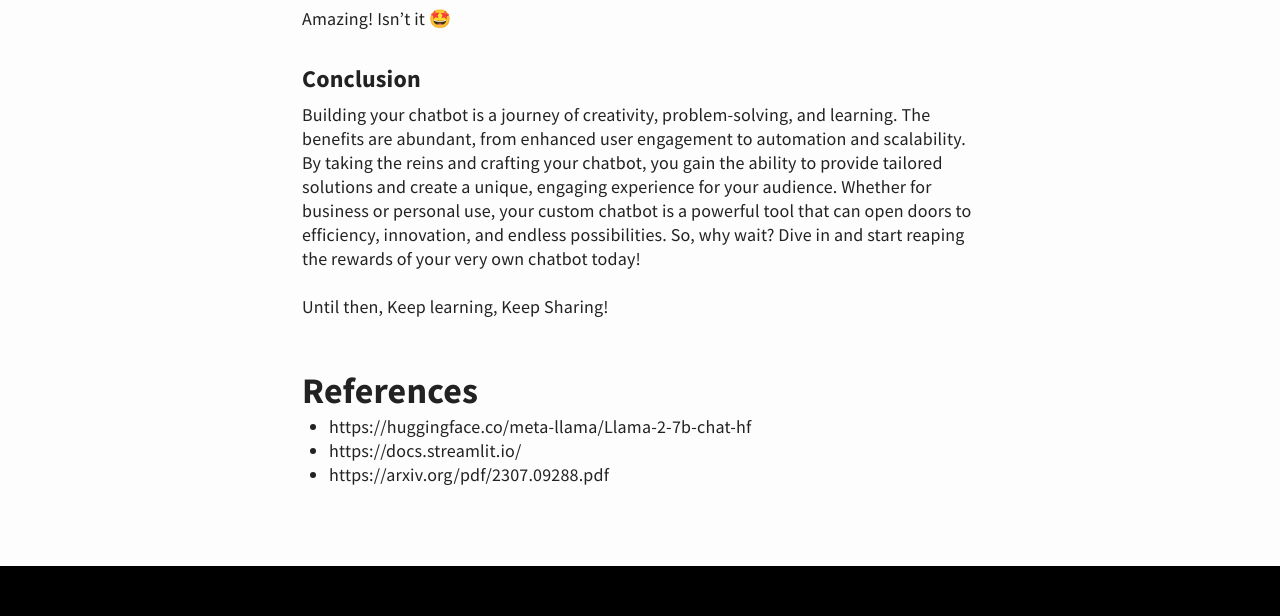
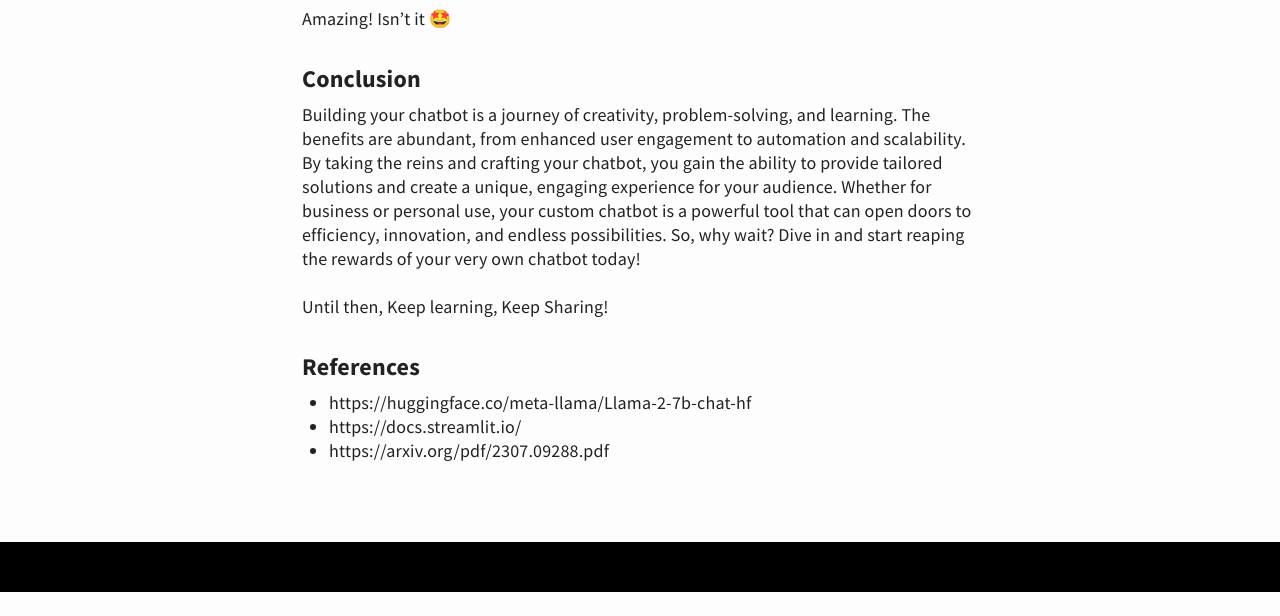
Before and after one commit to spraphul/blog, a Jekyll site: the page built from _posts/2023-10-26-llama.md, in a window 1280 px wide. Shown: the part 5703-6319 px from the top of the page. Built offline with Jekyll 4.4.1, drawn with Linux system fonts in a browser that asks for light colours; after the commit the page ends 6295 px from its top, so only the background shows below that.

```diff
--- a/_posts/2023-10-26-llama.md
+++ b/_posts/2023-10-26-llama.md
@@ -171,7 +171,7 @@ Building your chatbot is a journey of creativity, problem-solving, and learning.
 
 Until then, Keep learning, Keep Sharing!
 
-## References
+### References
 - https://huggingface.co/meta-llama/Llama-2-7b-chat-hf
 - https://docs.streamlit.io/
 - https://arxiv.org/pdf/2307.09288.pdf
```
